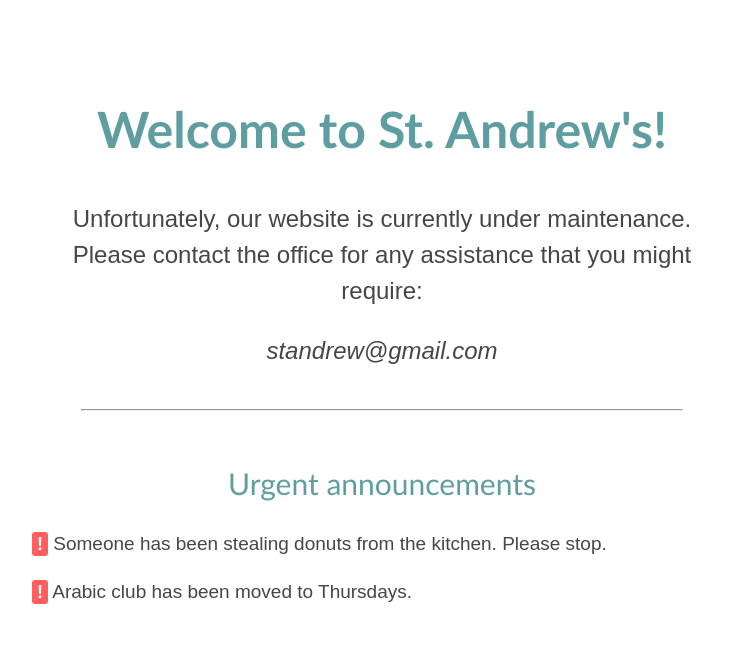
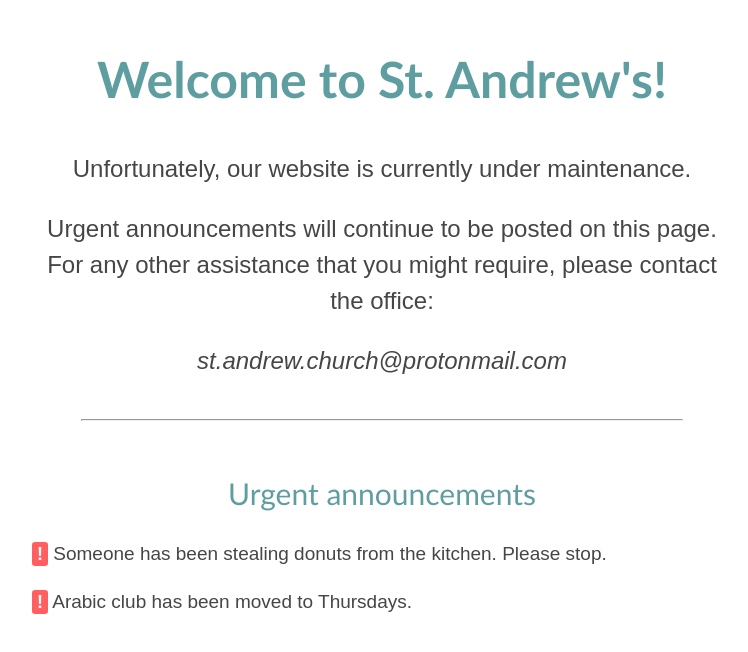
Before and after one commit to mszob/standrew, a plain HTML site: page index.html in a window 1280 px wide. Shown: the part 108-760 px from the top of the page, without its empty margins (258-1006 px from the left). Drawn offline with Linux system fonts and the light colour scheme.

Commit message:
protonmail

```diff
--- a/index.html
+++ b/index.html
@@ -13,8 +13,9 @@
 
     <h1>Welcome to St. Andrew's!</h1>
 
-    <p>Unfortunately, our website is currently under maintenance. <br> Please contact the office for any assistance that you might require:</p>
-        <p><em>standrew@gmail.com</em></p>
+    <p>Unfortunately, our website is currently under maintenance. </p>
+        <p>Urgent announcements will continue to be posted on this page. For any other assistance that you might require, please contact the office:</p>
+        <p><em>st.andrew.church@protonmail.com</em></p>
     <hr>
     <h2>Urgent announcements</h2>
     <p><span class="urgent">!</span> Someone has been stealing donuts from the kitchen. Please stop.</p>
--- a/style.css
+++ b/style.css
@@ -19,7 +19,7 @@ h1, h2 {
 
 h1 {
     font-size: 50px;
-    margin-top: 200px;
+    margin-top: 150px;
 }
 
 h2 {
```
